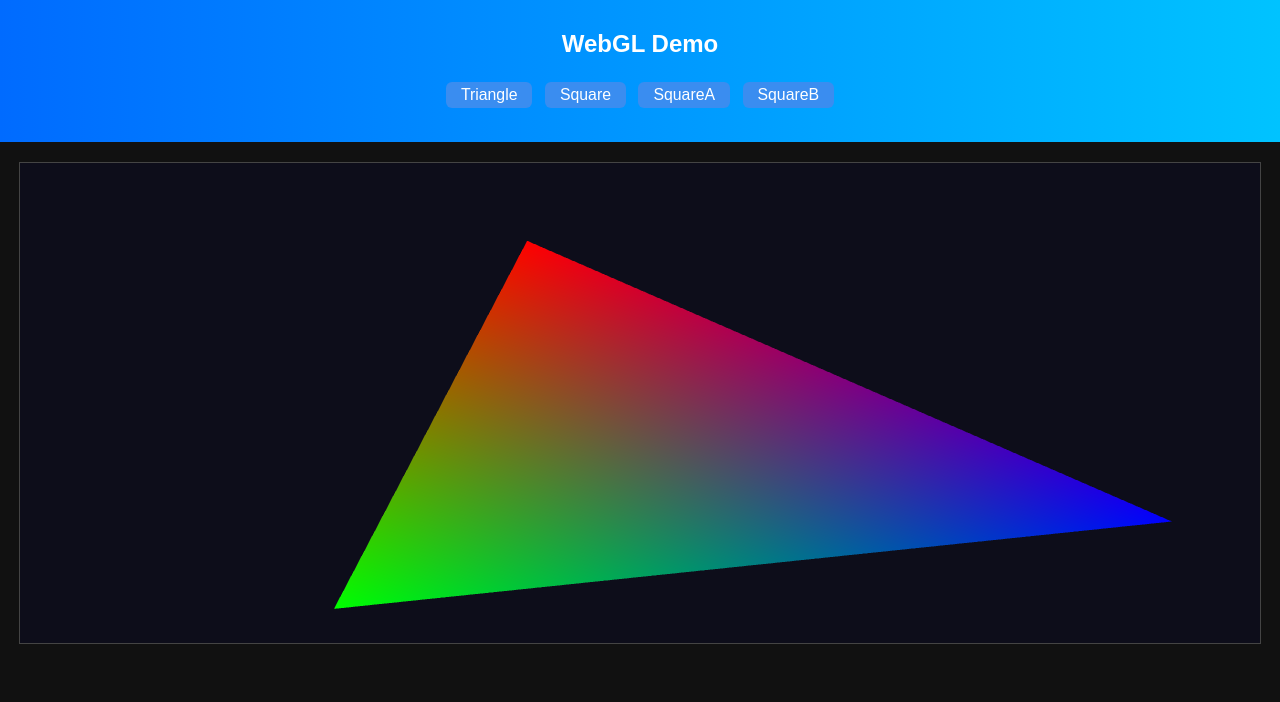
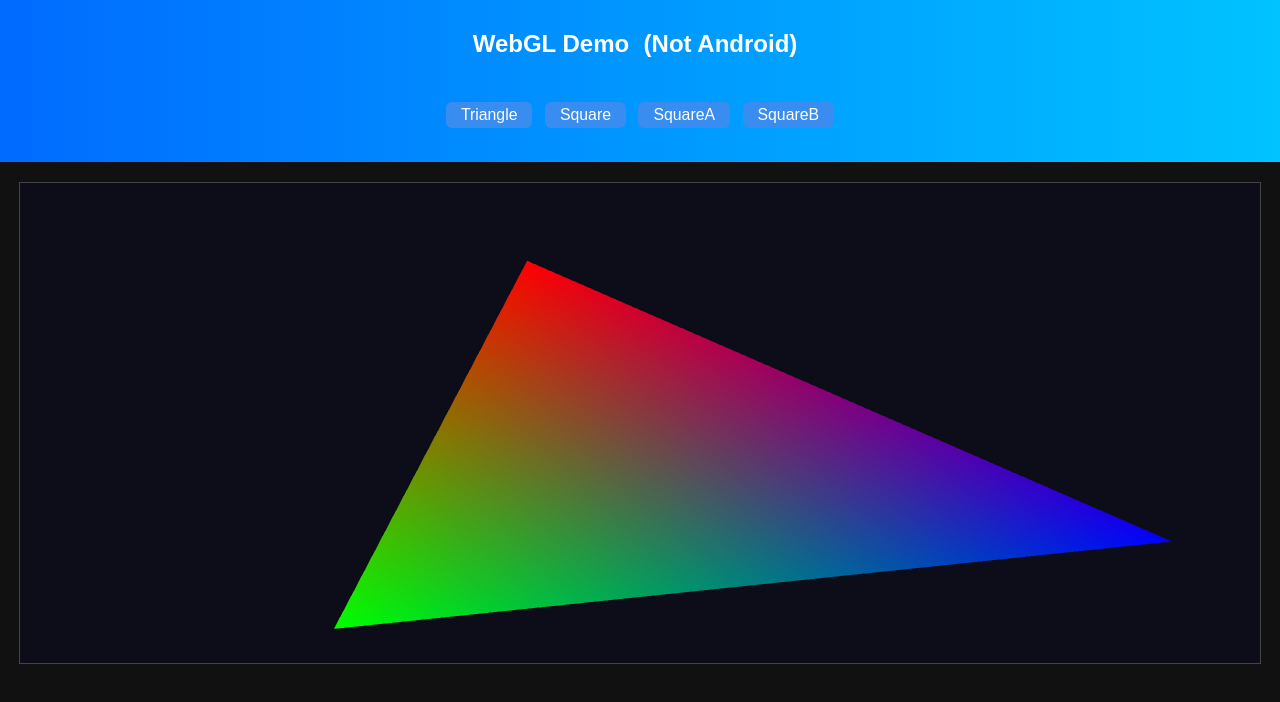
Before and after one commit to qimingli9811/webgl01, a plain HTML site: page index.html in a window 1280 px wide. Drawn offline with Linux system fonts and the light colour scheme.

Commit message:
Add files via upload

```diff
--- a/index.html
+++ b/index.html
@@ -17,6 +17,11 @@
     h1 {
       margin-top: 20px;
     }
+
+	h1, h2 {
+		display: inline-block;
+		margin-right: 10px; /* Add some space between them */
+	}
 
     .button-container {
       margin: 20px auto;
@@ -64,6 +69,7 @@
   <section id="home" class="topT">
     <div class="container">
       <h1>WebGL Demo</h1>
+		<h2 id="info">infoooo</h2>
     </div>
 
     <div class="button-container">
@@ -84,6 +90,18 @@
       alert("WebGL not supported");
       throw new Error("WebGL not supported");
     }
+
+	function isAndroid() {
+		const userAgent = navigator.userAgent || navigator.vendor || window.opera;
+		return /android/i.test(userAgent);
+	}
+
+    var i = document.getElementById("info");
+	if (isAndroid()) {
+	    i.innerHTML = "(Android)";
+	} else {
+	    i.innerHTML = "(Not Android)";
+	}
 
     // --- Shaders ---
     const vsSource = `
```
